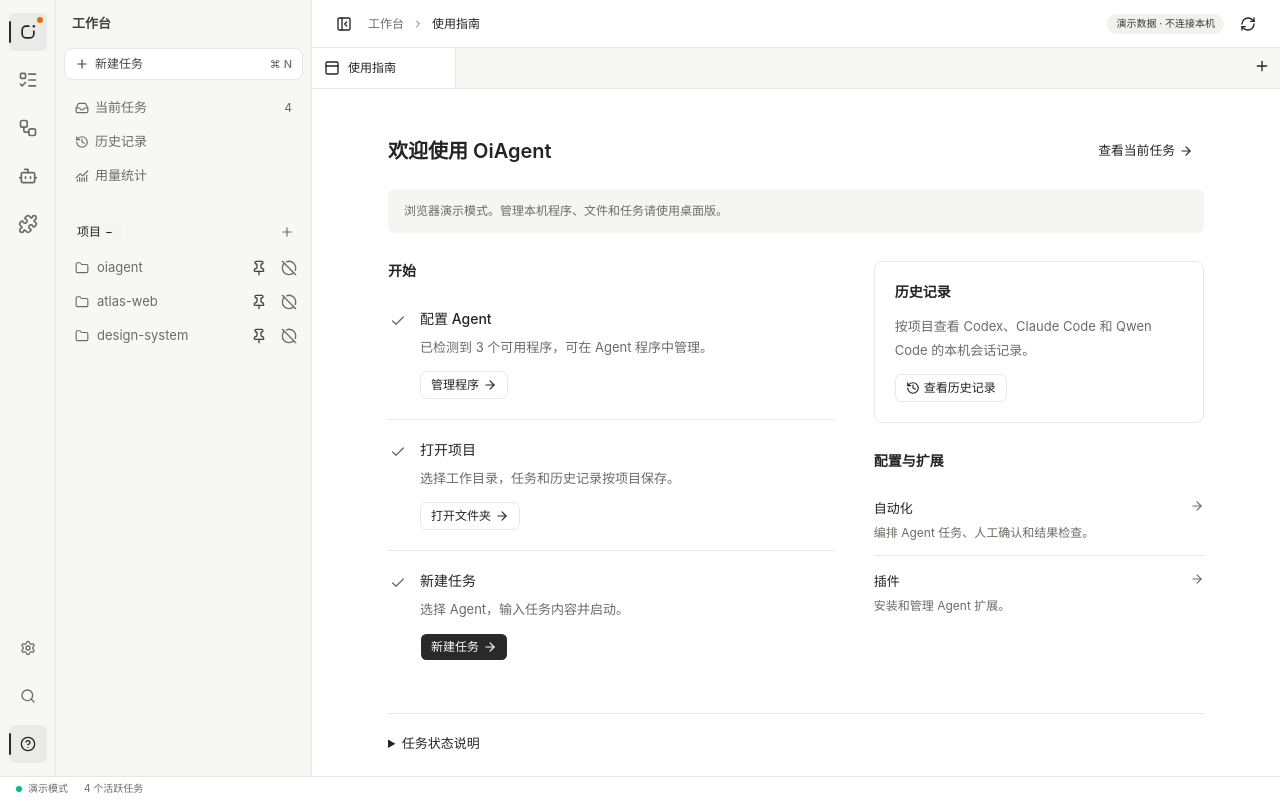
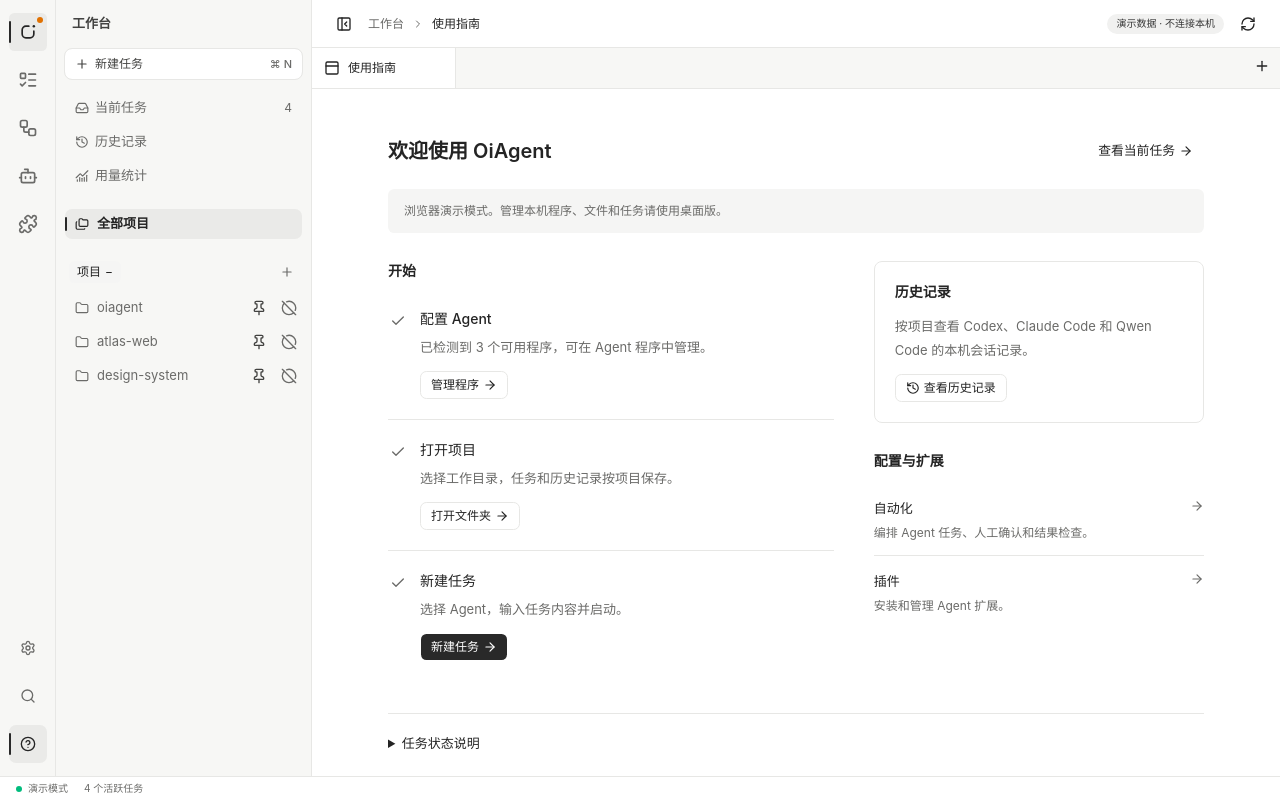
Before and after one commit to yemaster/OiAgent, a React (Vite) app: page / in a window 1280 px wide. Built offline with nearby package versions, Linux system fonts and the light colour scheme.

Commit message:
fix(navigation): add direct controls to clear project filtering

```diff
--- a/src/components/workspace/Navigation.tsx
+++ b/src/components/workspace/Navigation.tsx
@@ -16,6 +16,7 @@
   ChartNoAxesCombined,
   CircleHelp,
   Folder,
+  Folders,
   History,
   Inbox,
   KeyRound,
@@ -272,6 +273,27 @@
                 ))}
               </div>
             </div>
+            {section === "workspace" && (
+              <div className="px-2 pb-2">
+                <Button
+                  variant="navigation"
+                  data-active={project === "all"}
+                  aria-current={project === "all" ? "location" : undefined}
+                  className="h-8 w-full justify-start gap-2 text-[13px]"
+                  onClick={() => {
+                    setBrowsingProjects(null);
+                    setQuery("");
+                    onProject("all");
+                    onNavigate(
+                      page === "history" || page === "stats" ? page : "tasks",
+                    );
+                  }}
+                >
+                  <Folders className="size-3.5 shrink-0" />
+                  全部项目
+                </Button>
+              </div>
+            )}
             {section === "workspace" ? (
               project !== "all" &&
               browsingProjects !== project &&
--- a/src/pages/Tasks.tsx
+++ b/src/pages/Tasks.tsx
@@ -25,6 +25,7 @@
   LayoutGrid,
   List,
   Folder,
+  X,
 } from "lucide-react";
 import { motion } from "motion/react";
 import { Button } from "@/components/ui/button";
@@ -405,6 +406,20 @@
               ]}
             />
           </div>
+          {project !== "all" && (
+            <Button
+              variant="outline"
+              size="sm"
+              className="max-w-full shadow-none"
+              aria-label={`取消项目筛选：${projectName(project)}`}
+              title={project}
+              onClick={() => onProject("all")}
+            >
+              <Folder className="size-3.5 shrink-0" />
+              <span className="truncate">{projectName(project)}</span>
+              <X className="size-3.5 shrink-0" />
+            </Button>
+          )}
           {!!snapshot.remoteDevices?.length && (
             <Choice
               label="筛选设备"
```
